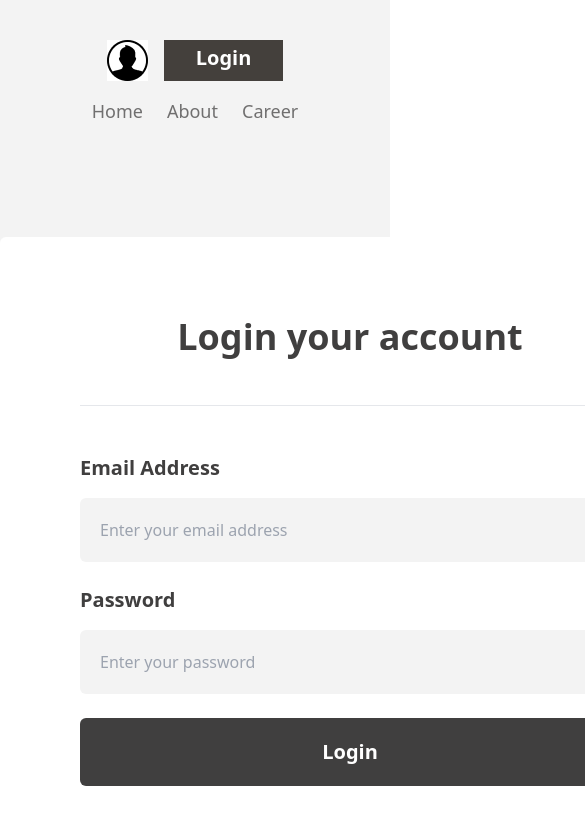
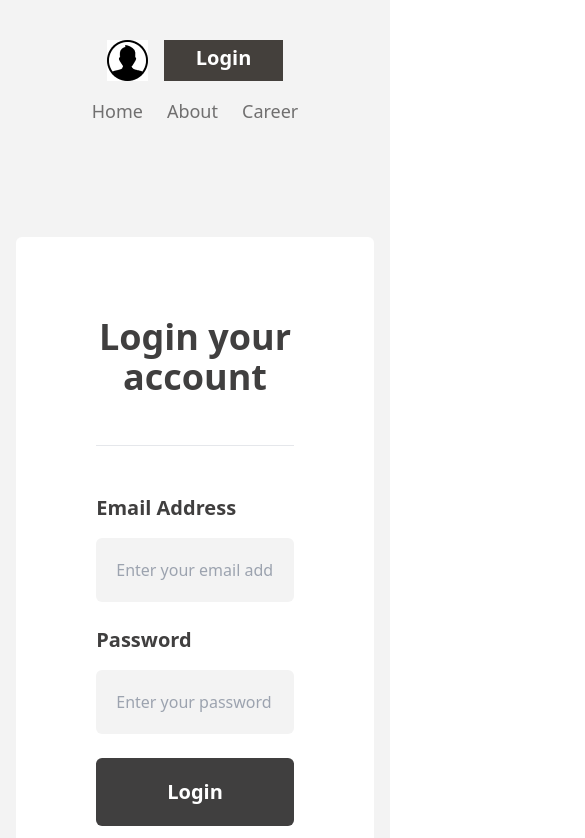
Before and after one commit to salmanfxrsi/dragon-news, a React (Vite) app: page /auth/login in a window 390 px wide. Shown: the top 838 px of the page, 585 px wide, since content can reach past the window. Built offline with nearby package versions, Linux system fonts and the light colour scheme.

Commit message:
chore: add Netlify _redirects file to fix reload error; feat: add AuthProvider and AuthContext, integrate in main.jsx; add firebase config

```diff
--- a/package.json
+++ b/package.json
@@ -10,6 +10,7 @@
     "preview": "vite preview"
   },
   "dependencies": {
+    "firebase": "^11.0.2",
     "localforage": "^1.10.0",
     "match-sorter": "^8.0.0",
     "moment": "^2.30.1",
--- a/src/components/Login.jsx
+++ b/src/components/Login.jsx
@@ -2,7 +2,7 @@ import { Link } from "react-router-dom";
 
 const Login = () => {
   return (
-    <div className="bg-white p-20 rounded-md mx-auto w-[700px]">
+    <div className="bg-white p-20 rounded-md mx-auto w-11/12 lg:w-[700px]">
       <h1 className="font-semibold text-4xl text-[#403F3F] text-center">
         Login your account
       </h1>
@@ -31,7 +31,7 @@ const Login = () => {
         </button>
       </form>
       <p className="mt-12 text-base font-semibold text-[#706F6F] text-center">
-        Don't Have An Account ?{" "}
+        Don&apos;t Have An Account ?{" "}
         <Link to={"/auth/registration"} className="text-orange-600">
           Register
         </Link>
--- a/src/components/Registration.jsx
+++ b/src/components/Registration.jsx
@@ -1,6 +1,6 @@
 const Registration = () => {
   return (
-    <div className="bg-white p-20 rounded-md mx-auto w-[700px]">
+    <div className="bg-white p-20 rounded-md mx-auto w-11/12 lg:w-[700px]">
       <h1 className="font-semibold text-4xl text-[#403F3F] text-center">
         Register your account
       </h1>
--- /dev/null
+++ b/src/firebase/firebase.config.js
@@ -0,0 +1,23 @@
+// Import the functions you need from the SDKs you need
+import { initializeApp } from "firebase/app";
+import { getAuth } from "firebase/auth";
+// TODO: Add SDKs for Firebase products that you want to use
+// https://firebase.google.com/docs/web/setup#available-libraries
+
+// Your web app's Firebase configuration
+// For Firebase JS SDK v7.20.0 and later, measurementId is optional
+const firebaseConfig = {
+  apiKey: "AIzaSyANDczuYFK0EqN9s7kZ9enZnGrkDuw3xYU",
+  authDomain: "dragon-news-8fca0.firebaseapp.com",
+  projectId: "dragon-news-8fca0",
+  storageBucket: "dragon-news-8fca0.firebasestorage.app",
+  messagingSenderId: "336116347283",
+  appId: "1:336116347283:web:e477201be79ca9f5223866",
+  measurementId: "G-H0SKV4XYSE"
+};
+
+// Initialize Firebase
+const app = initializeApp(firebaseConfig);
+
+// Initialize Firebase Authentication and get a reference to the service
+export const auth = getAuth(app);
--- /dev/null
+++ b/src/provider/AuthProvider.jsx
@@ -0,0 +1,21 @@
+import { createContext, useState } from "react";
+import PropTypes from "prop-types";
+
+export const AuthContext = createContext();
+
+const AuthProvider = ({ children }) => {
+  const [user, setUser] = useState(null);
+
+  const authInfo = {
+    user,
+    setUser
+  }
+
+  return <AuthContext.Provider value={authInfo}>{children}</AuthContext.Provider>;
+};
+
+AuthProvider.propTypes = {
+    children: PropTypes.object
+}
+
+export default AuthProvider;
```
Also changed, not shown: src/main.jsx (+12 -11 lines), 2 other files (tests, documents, lock files or other folders).
